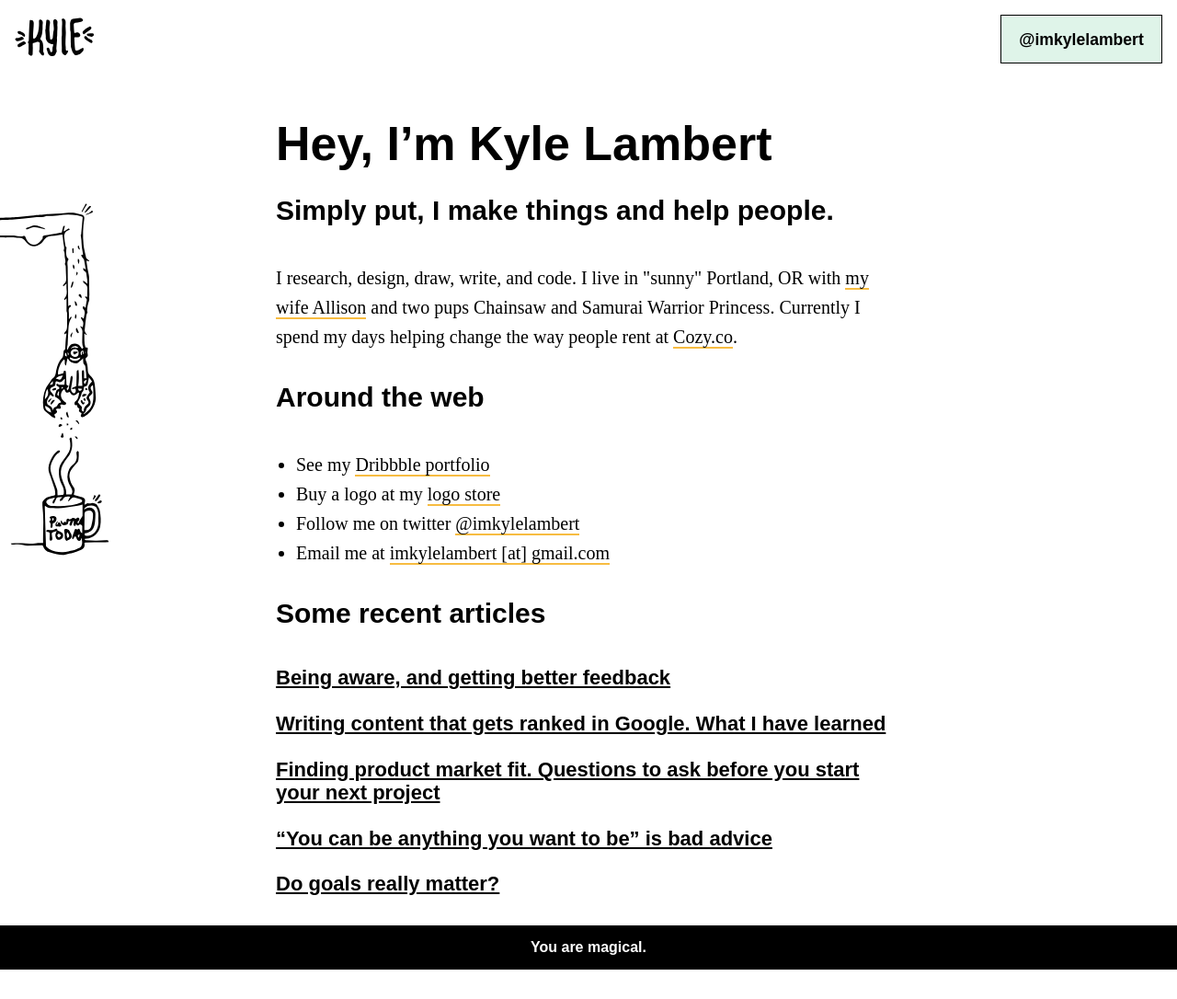
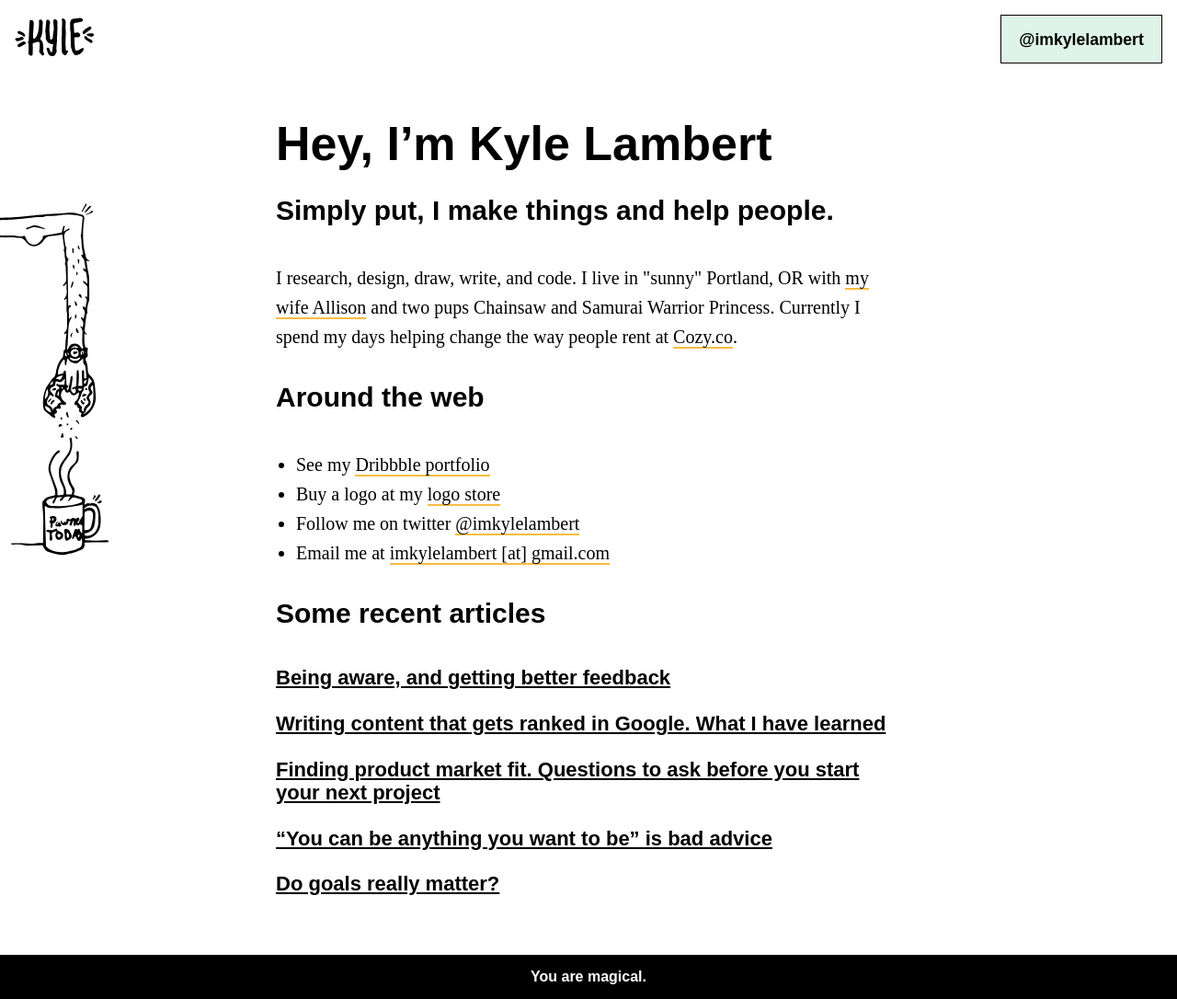
Before and after one commit to kslambert/imkylelambert, a Jekyll site: the page built from index.md, in a window 1280 px wide. Shown: the whole page at 92% size. Built offline with Jekyll 4.4.1, drawn with Linux system fonts in a browser that asks for light colours; some web fonts are replaced; before the commit the page ends 1054 px from its top, so only the background shows below that.

Commit message:
Add margin to footer

```diff
--- a/_sass/_styles.scss
+++ b/_sass/_styles.scss
@@ -87,6 +87,6 @@ nav {
   color: #fff;
   width: 100%;
   background: $black;
-  margin: 2rem 0 0;
+  margin: 4rem 0 0;
   padding: .5rem 0;
 }
```
